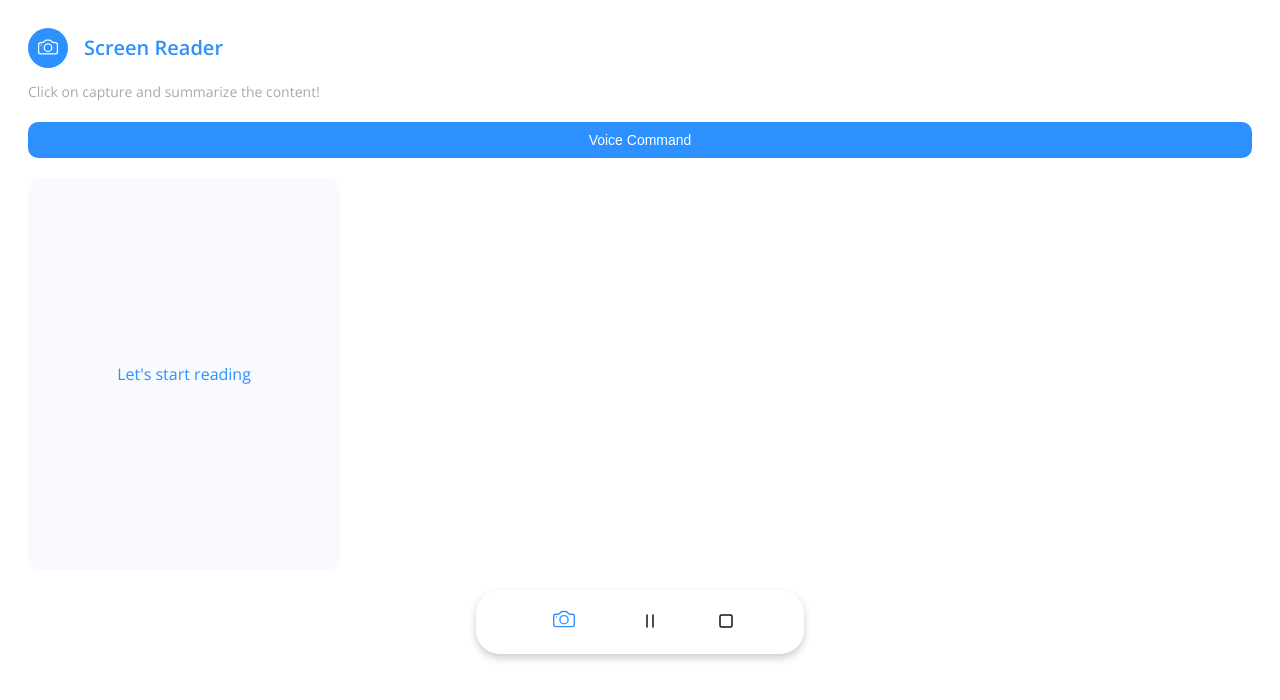
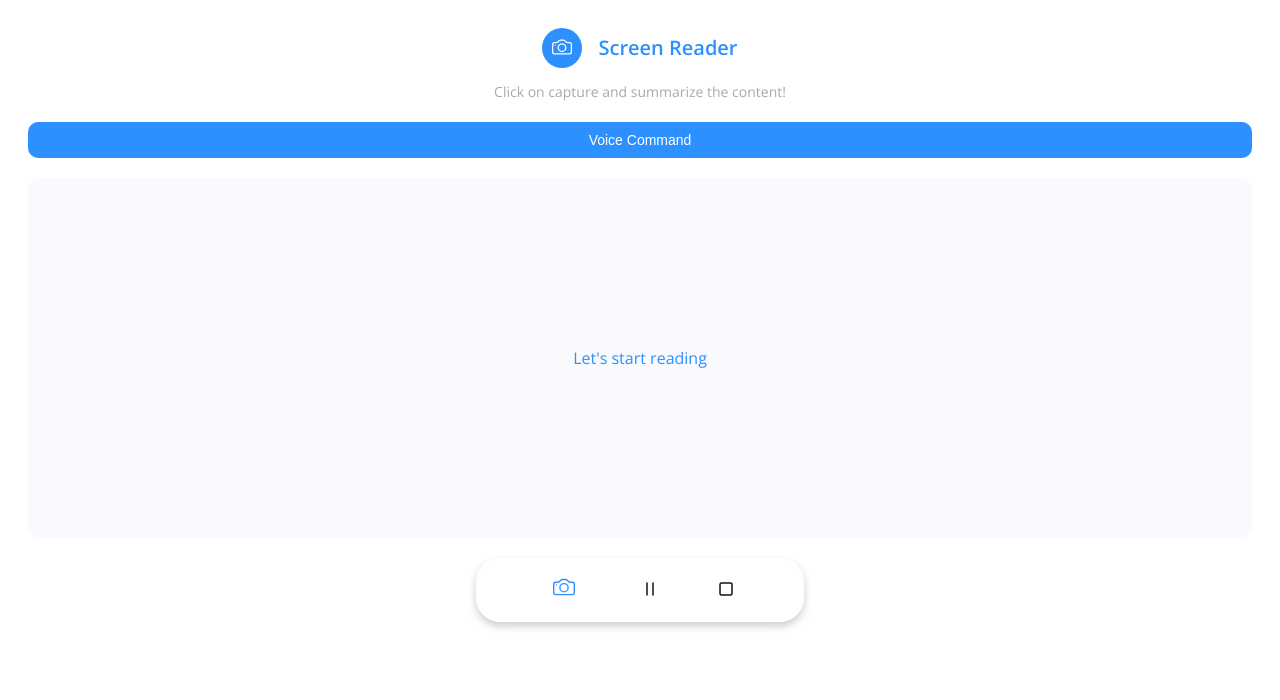
Before and after one commit to ezhou84/ListenUp, a browser extension: page client/index.html in a window 1280 px wide. Drawn offline with nearby package versions, Linux system fonts and the light colour scheme.

Commit message:
Fix alignment and size

```diff
--- a/client/index.html
+++ b/client/index.html
@@ -40,7 +40,7 @@
 
         <div class="content">
             <div class="transcription">
-                <div id="contentDiv" style="margin: 10px; max-height: 100%;"></div>
+                <div id="contentDiv"></div>
                 <div class="section-container">
                     <button class="section-option">
                         <svg xmlns="http://www.w3.org/2000/svg" width="16" height="16" fill="#ffffff"
--- a/client/sidepanel.css
+++ b/client/sidepanel.css
@@ -114,7 +114,8 @@ h1 {
 .header {
   display: flex;
   align-items: center;
-  justify-content: flex-start;
+  justify-content: center;
+  text-align: center;
   gap: 16px;
 }
 
@@ -123,26 +124,28 @@ h1 {
   font-size: 14px;
   line-height: 20px;
   margin-bottom: 20px;
+  text-align: center;
 }
 
 .transcription {
-  width: 280px;
+    display: flex;
+    justify-content: center; /* Center child elements horizontally */
+    align-items: center; /* Center child elements vertically if needed */
+    width: 100%; /* Ensure it takes full width of its parent */
     height: 360px;
+    margin: 0 auto; /* Center the div horizontally */
+    padding: 1rem; /* Optional: Add padding for better appearance */
+    box-sizing: border-box; /* Include padding and border in the element's total width and height */
     background-color: #F9FAFE;
     color: #2C91FF;
     font-size: 16px;
     line-height: 24px;
     border-radius: 12px;
-  padding: 1rem;
     overflow: auto;
     word-wrap: break-word;
     margin-top: 20px;
     margin-bottom: 20px;
-
     position: relative;
-  display: flex;
-  justify-content: center;
-  align-items: center;
     overflow-y: auto;
 }
 
@@ -324,3 +327,12 @@ h1 {
 .hidden {
   display: none;
 }
+
+#contentDiv {
+  width: 100%; /* Allow it to take full width of its parent */
+  max-width: 600px; /* Set a maximum width if needed */
+  margin: 0 auto; /* Center the div horizontally */
+  padding: 1rem; /* Optional: Add padding for better appearance */
+  box-sizing: border-box; /* Include padding and border in the element's total width and height */
+  text-align: center;
+}
```
Lines whose indentation alone changed are shown as unchanged.
